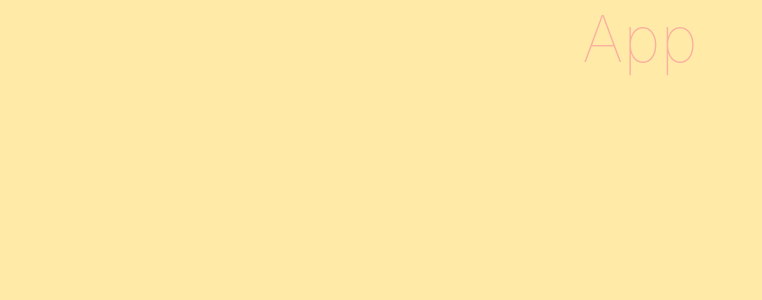
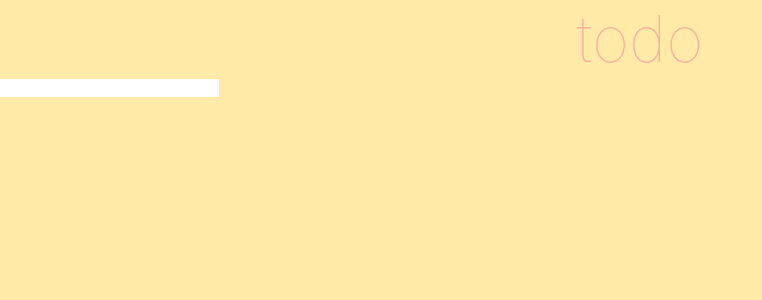
Before and after one commit to Dagostini01/todo-list, a React (Create React App) app: page / in a window 1280 px wide. Shown: the top 300 px of the page, without its empty margins (0-762 px from the left). Built offline with nearby package versions, Linux system fonts and the light colour scheme.

Commit message:
input tela app ok

```diff
--- a/src/App.js
+++ b/src/App.js
@@ -1,7 +1,12 @@
 import './App.css';
 
 const App = () => (
-  <h1 className='title'>App</h1>
+
+  <>
+    <h1 className='title'>todo</h1>
+    <input />
+  </>
+
 );
 
 export default App;
```
